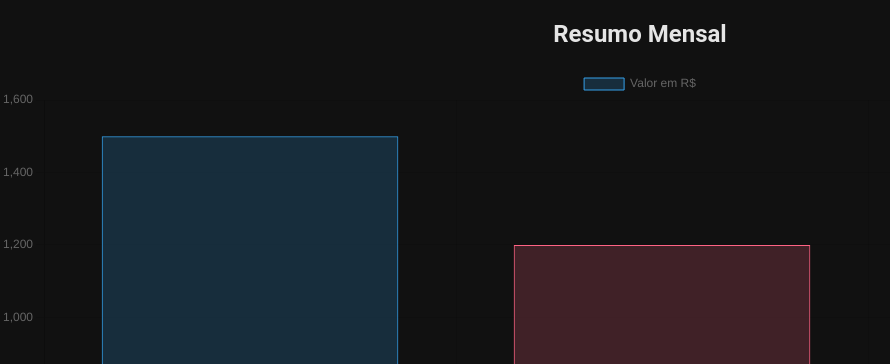
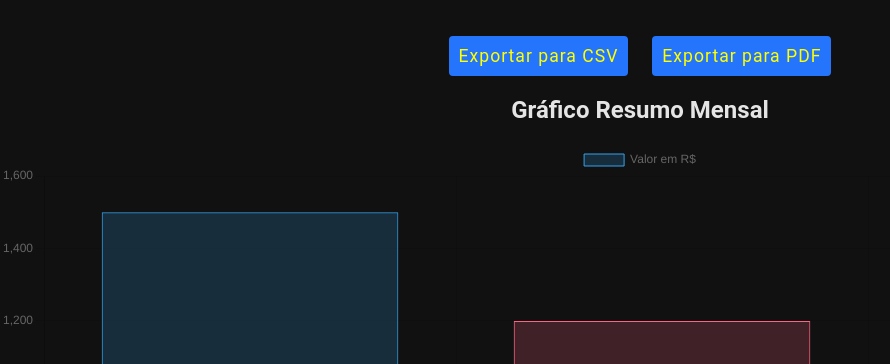
Before and after one commit to DevAnderson4806/cash-money, a Flask app: page /resumo in a window 1280 px wide. Shown: the part 183-547 px from the top of the page, without its empty margins (0-890 px from the left). Run offline with Flask 3, Linux system fonts and the light colour scheme; a user stored in the database is signed in; data comes from the database, SQL or seed files in the repository; both versions use the stored data as it was after the commit.

Commit message:
versão 1.2v

```diff
--- a/app.py
+++ b/app.py
@@ -1,22 +1,21 @@
-from flask import Flask, render_template, request, redirect, flash, session
+from flask import Flask, render_template, request, redirect, flash, session, send_file
 from werkzeug.security import generate_password_hash, check_password_hash
 import sqlite3
 from datetime import datetime
 from functools import wraps
+from fpdf import FPDF
+import os
 
 app = Flask(__name__)
 app.secret_key = "dev ander"
-
 
 # Função para conectar ao banco de dados de transações
 def conectar_financas_db():
     return sqlite3.connect("finanças.db")
 
-
 # Função para conectar ao banco de dados de usuários
 def conectar_usuarios_db():
     return sqlite3.connect("usuarios.db")
-
 
 # Decorador para verificar se o usuário está logado
 def login_required(f):
@@ -28,7 +27,6 @@ def login_required(f):
         return f(*args, **kwargs)
 
     return decorated_function
-
 
 # Página inicial
 @app.route("/")
@@ -73,7 +71,6 @@ def index():
         username=username,  # Passar o nome do usuário para o template
     )
 
-
 # Registrar transação
 @app.route("/registrar", methods=["POST"])
 @login_required
@@ -95,7 +92,6 @@ def registrar():
     flash("Transação registrada com sucesso!")
     return redirect("/")
 
-
 # Exibir saldo atual
 @app.route("/saldo")
 @login_required
@@ -109,7 +105,6 @@ def saldo():
     conn.close()
     saldo_atual = saldo_atual if saldo_atual else 0.0
     return render_template("saldo.html", saldo=saldo_atual)
-
 
 # Exibir resumo mensal
 @app.route("/resumo")
@@ -132,9 +127,47 @@ def resumo():
 
     # Retornar o template com as variáveis
     return render_template(
-        "resumo.html", entradas=entradas, saidas=saidas, saldo=saldo, total=total
+        "resumo.html", entradas=entradas, saidas=saidas, total=total
     )
 
+# Gerar PDF com o resumo
+@app.route("/exportar_pdf")
+@login_required
+def exportar_pdf():
+    mes_atual = datetime.now().strftime("%Y-%m")
+    conn = conectar_financas_db()
+    cursor = conn.cursor()
+    cursor.execute(
+        """SELECT tipo, SUM(valor) FROM transacoes WHERE data LIKE ? GROUP BY tipo""",
+        (f"{mes_atual}%",),
+    )
+    resumo = cursor.fetchall()
+    conn.close()
+
+    # Calcular entradas, saídas e total
+    entradas = sum(r[1] for r in resumo if r[0] == "entrada")
+    saidas = sum(r[1] for r in resumo if r[0] == "saida")
+    total = entradas - saidas
+
+    # Criar o PDF
+    pdf = FPDF()
+    pdf.add_page()
+    pdf.set_font("Arial", size=12)
+
+    pdf.cell(200, 10, txt="Resumo Mensal", ln=True, align='C')
+    pdf.cell(200, 10, txt=f"Mês: {mes_atual}", ln=True)
+    pdf.cell(200, 10, txt=f"Entradas: R$ {entradas:.2f}", ln=True)
+    pdf.cell(200, 10, txt=f"Saídas: R$ {saidas:.2f}", ln=True)
+    pdf.cell(200, 10, txt=f"Total: R$ {total:.2f}", ln=True)
+
+    pdf_file = f'resumo_{mes_atual}.pdf'
+    pdf.output(pdf_file)
+
+    if os.path.exists(pdf_file):
+        return send_file(pdf_file, as_attachment=True)
+    else:
+        flash("Erro ao gerar o PDF.")
+        return redirect("/resumo")
 
 # Confirmar exclusão
 @app.route("/excluir/<int:transacao_id>", methods=["POST"])
@@ -147,7 +180,6 @@ def excluir_transacao(transacao_id):
     conn.close()
     flash("Transação excluída com sucesso!")
     return redirect("/")
-
 
 # Editar transação
 @app.route("/editar/<int:transacao_id>", methods=["GET", "POST"])
@@ -176,7 +208,6 @@ def editar_transacao(transacao_id):
     conn.close()
     return render_template("editar.html", transacao=transacao)
 
-
 # Página de registro
 @app.route("/registro", methods=["GET", "POST"])
 def registro():
@@ -202,7 +233,6 @@ def registro():
 
     return render_template("registro.html")
 
-
 @app.route("/login", methods=["GET", "POST"])
 def login():
     if request.method == "POST":
@@ -227,7 +257,6 @@ def login():
 
     return render_template("login.html")
 
-
 # Rota para logout
 @app.route("/logout")
 @login_required
@@ -236,20 +265,17 @@ def logout():
     flash("Você saiu com sucesso.")
     return redirect("/login")
 
-
 @app.route("/")
 def home():
     return "Hello, World!"
 
-
 def conectar_planejamento_db():
     return sqlite3.connect("planejamento.db")
-
 
 @app.route("/planejamento")
 @login_required
 def listar_planejamentos():
-    conn = sqlite3.connect("planejamento.db")
+    conn = conectar_planejamento_db()
     cursor = conn.cursor()
     cursor.execute(
         "SELECT * FROM planejamento WHERE user_id = ?", (session["user_id"],)
@@ -258,7 +284,6 @@ def listar_planejamentos():
     conn.close()
     return render_template("listar.html", planejamentos=planejamentos)
 
-
 @app.route("/planejamento/novo", methods=["GET", "POST"])
 @login_required
 def criar_planejamento():
@@ -266,7 +291,7 @@ def criar_planejamento():
         descricao = request.form["descricao"]
         valor_meta = float(request.form["valor_meta"])
         prazo = request.form["prazo"]
-        conn = sqlite3.connect("planejamento.db")
+        conn = conectar_planejamento_db()
         cursor = conn.cursor()
         cursor.execute(
             """
@@ -282,11 +307,10 @@ def criar_planejamento():
 
     return render_template("novo.html")
 
-
 @app.route("/planejamento/editar/<int:id>", methods=["GET", "POST"])
 @login_required
 def editar_planejamento(id):
-    conn = sqlite3.connect("planejamento.db")
+    conn = conectar_planejamento_db()
     cursor = conn.cursor()
 
     if request.method == "POST":
@@ -315,11 +339,10 @@ def editar_planejamento(id):
     conn.close()
     return render_template("editar2.html", planejamento=planejamento)
 
-
 @app.route("/planejamento/excluir/<int:id>", methods=["POST"])
 @login_required
 def excluir_planejamento(id):
-    conn = sqlite3.connect("planejamento.db")
+    conn = conectar_planejamento_db()
     cursor = conn.cursor()
     cursor.execute(
         "DELETE FROM planejamento WHERE id = ? AND user_id = ?",
@@ -330,7 +353,6 @@ def excluir_planejamento(id):
     flash("Planejamento excluído com sucesso!")
     return redirect("/planejamento")
 
-
 # Executar o servidor
 if __name__ == "__main__":
     import os
--- a/templates/resumo.html
+++ b/templates/resumo.html
@@ -1,6 +1,7 @@
 <!DOCTYPE html>
-<html>
+<html lang="pt-BR">
 <head>
+    <meta charset="UTF-8">
     <title>Resumo Mensal</title>
     <script src="https://cdn.jsdelivr.net/npm/chart.js"></script>
     <link rel="stylesheet" href="../static/resumo.css">
@@ -11,37 +12,41 @@
     <p>Entradas: R$ {{ entradas }}</p>
     <p>Saídas: R$ {{ saidas }}</p>
     <p>Saldo: R$ {{ saldo_atual }}</p>
-        <!-- Exemplo de exibição do gráfico de resumo -->
-        <h2>Resumo Mensal</h2>
+    <div>
+        <a href="/exportar_csv" class="btn">Exportar para CSV</a>
+        <a href="/exportar_pdf" class="btn">Exportar para PDF</a>
+    </div>
+
+    <h2>Gráfico Resumo Mensal</h2>
     <canvas id="resumoChart" width="400" height="200"></canvas>
-    <p>Total: R$ {{ total }}</p> <!-- Exibe o total abaixo do gráfico -->
+    <p>Total: R$ {{ total }}</p>
 
     <script>
         var ctx = document.getElementById('resumoChart').getContext('2d');
         var resumoChart = new Chart(ctx, {
-            type: 'bar', // Tipo do gráfico (barras)
+            type: 'bar',
             data: {
-                labels: ['Entradas', 'Saídas', 'Total'], // Rótulos para o gráfico (incluindo o total)
+                labels: ['Entradas', 'Saídas', 'Total'],
                 datasets: [{
-                    label: 'Valor em R$', // Nome da série de dados
-                    data: [{{ entradas }}, {{ saidas }}, {{ total }}], // Dados que vêm do Flask
+                    label: 'Valor em R$',
+                    data: [{{ entradas }}, {{ saidas }}, {{ total }}],
                     backgroundColor: [
-                        'rgba(54, 162, 235, 0.2)', // Cor de fundo para as barras de Entradas
-                        'rgba(255, 99, 132, 0.2)', // Cor de fundo para as barras de Saídas
-                        'rgba(75, 192, 192, 0.2)'  // Cor de fundo para a barra de Total
+                        'rgba(54, 162, 235, 0.2)',
+                        'rgba(255, 99, 132, 0.2)',
+                        'rgba(75, 192, 192, 0.2)'
                     ],
                     borderColor: [
-                        'rgba(54, 162, 235, 1)', // Cor da borda para as barras de Entradas
-                        'rgba(255, 99, 132, 1)', // Cor da borda para as barras de Saídas
-                        'rgba(75, 192, 192, 1)'  // Cor da borda para a barra de Total
+                        'rgba(54, 162, 235, 1)',
+                        'rgba(255, 99, 132, 1)',
+                        'rgba(75, 192, 192, 1)'
                     ],
-                    borderWidth: 1 // Largura da borda
+                    borderWidth: 1
                 }]
             },
             options: {
                 scales: {
                     y: {
-                        beginAtZero: true // O eixo Y começa do zero
+                        beginAtZero: true
                     }
                 }
             }
```
Also changed, not shown: templates/resumo_pdf.html (added, +19 -0 lines), finanças.db, 1 other file. Lines whose indentation alone changed are shown as unchanged.
